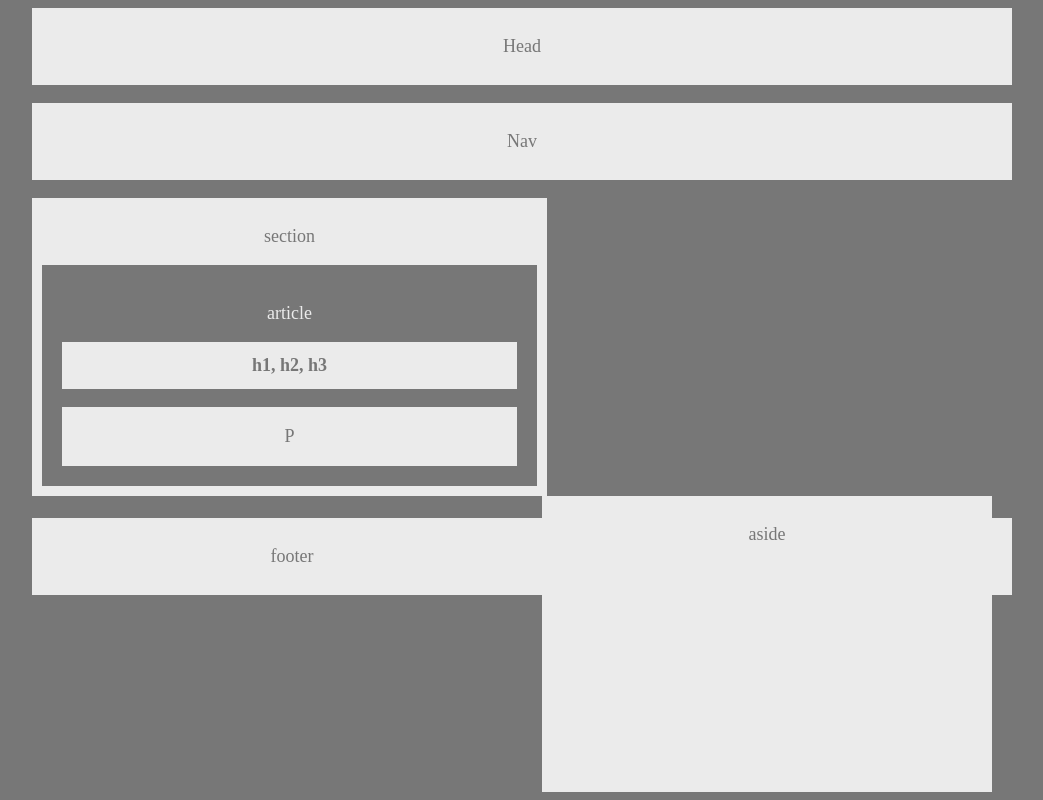
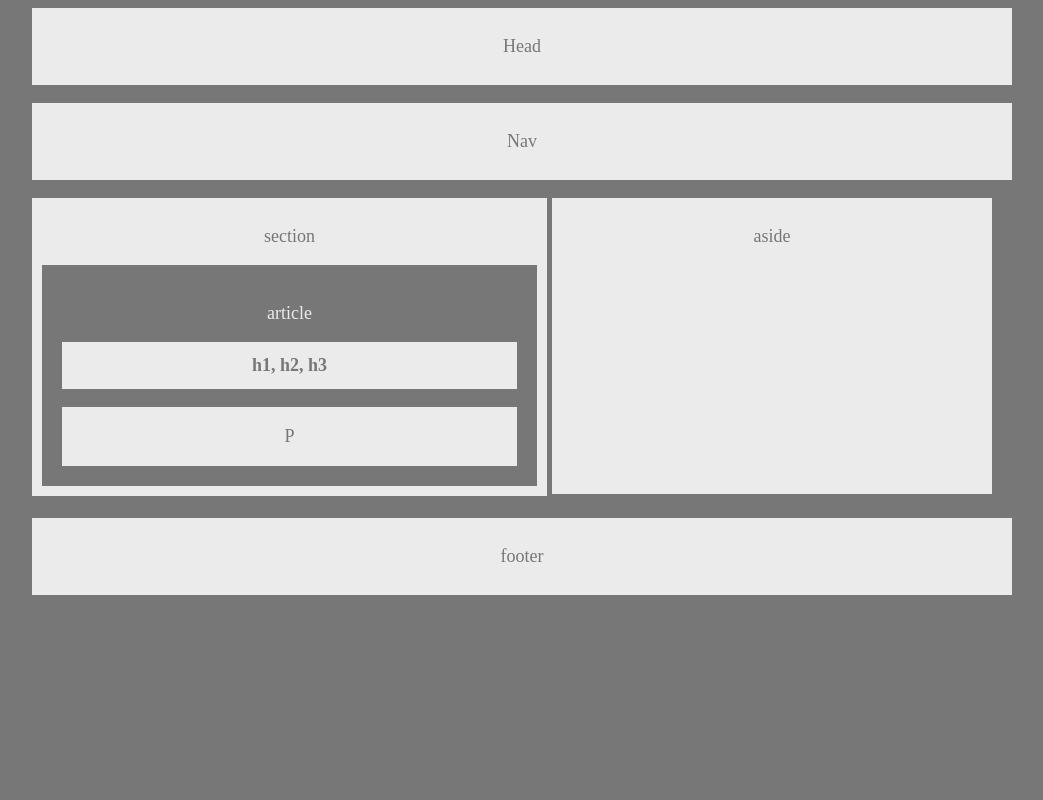
Before and after one commit to kthomas852/UofA, a plain HTML site: page HW-Wireframe/index.html in a window 1280 px wide. Shown: the whole page, without its empty margins (126-1169 px from the left). Drawn offline with Linux system fonts and the light colour scheme.

Commit message:
Update index.html

```diff
--- a/HW-Wireframe/index.html
+++ b/HW-Wireframe/index.html
@@ -31,7 +31,7 @@
             </div>
         </div>
 
-        <div class="section" style="float: right; width: 430px; height: 276px">
+        <div class="section" style="float: right; width: 420px; height: 276px">
             <p>aside</p>
         </div>
     </div>
```
